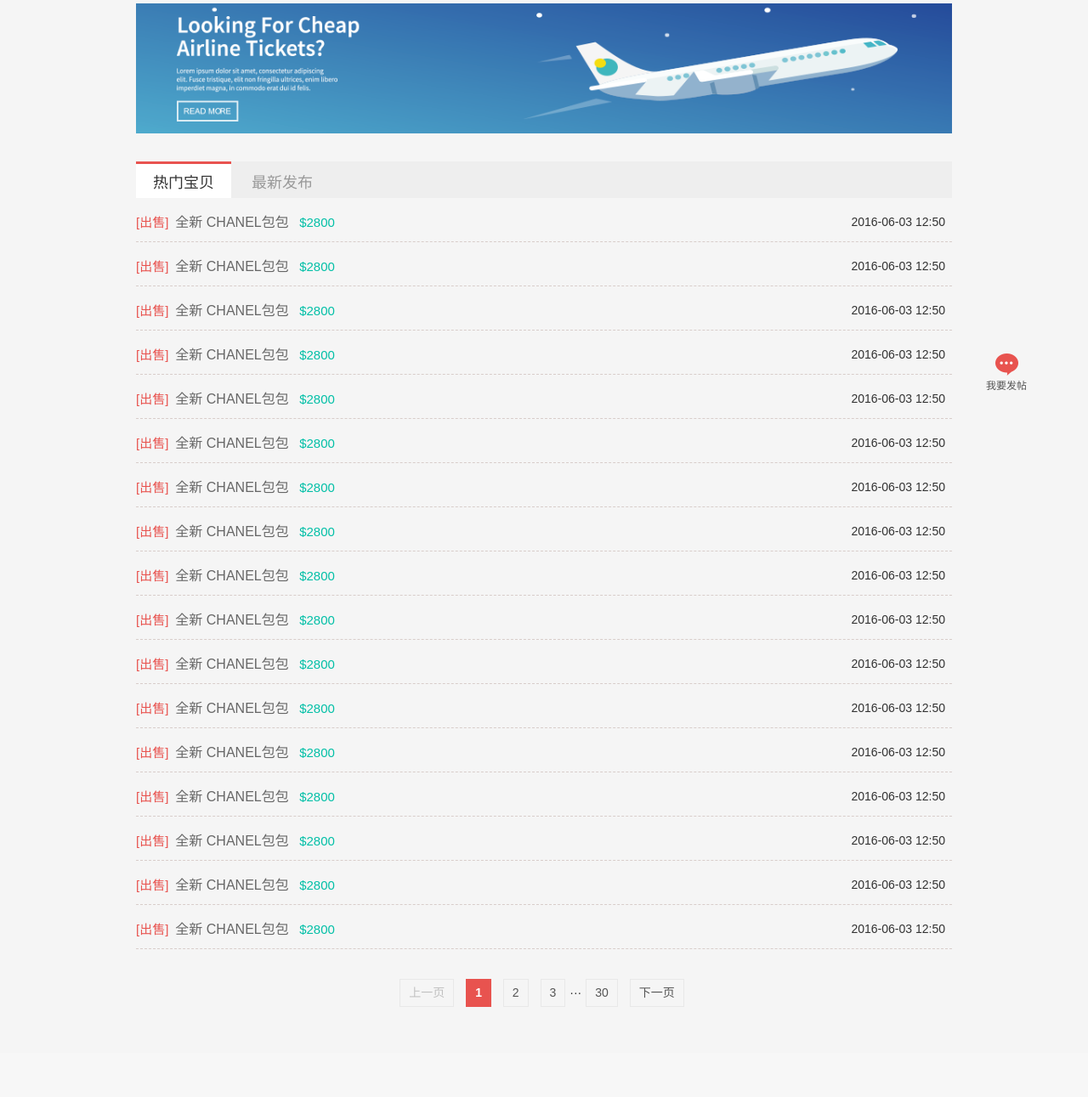
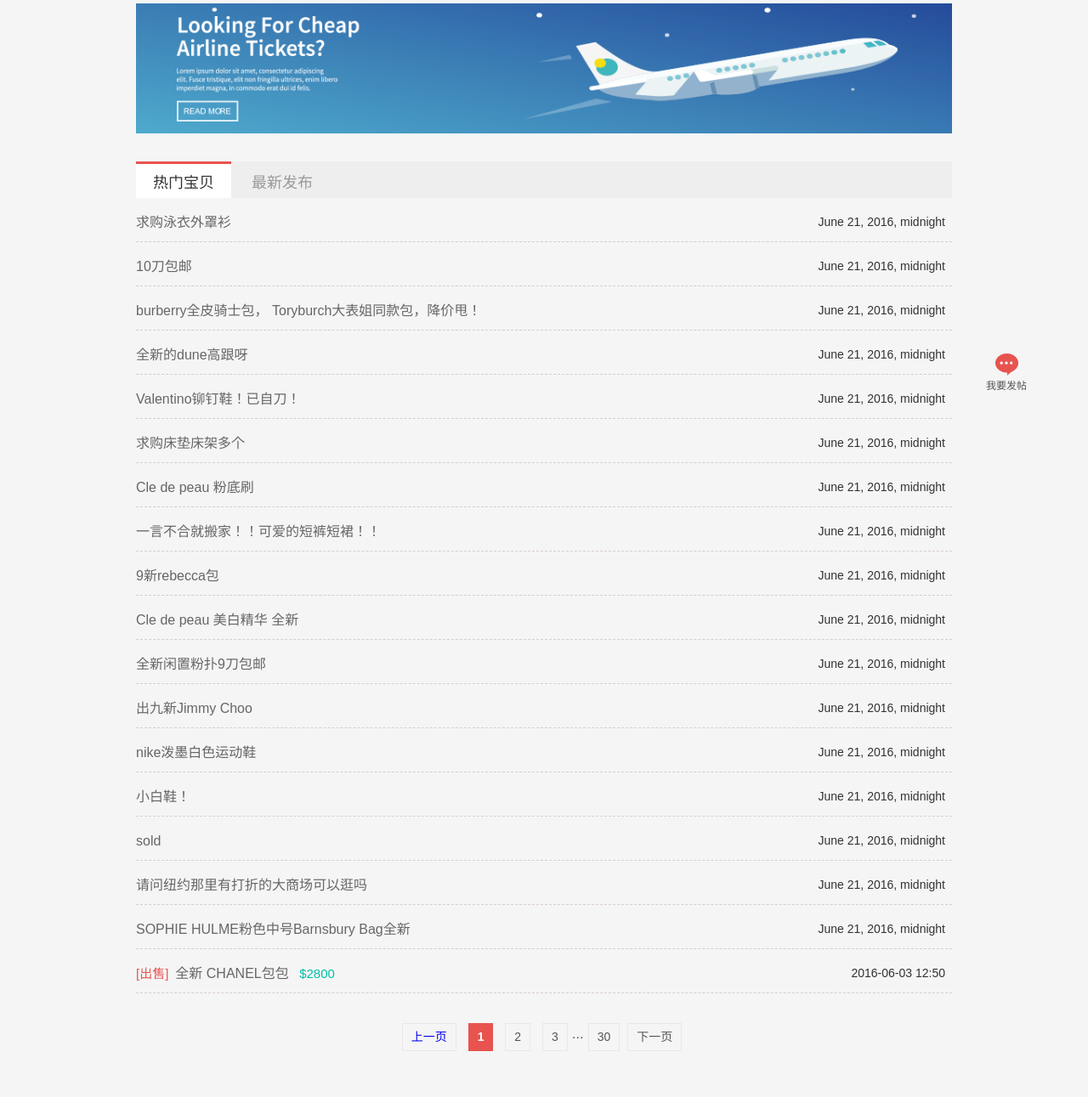
Before and after one commit to Liso/secondhanddjango, a Django app: page / in a window 1280 px wide. Shown: the part 178-1469 px from the top of the page at 85% size. Before the commit the page ends 1363 px from the top, so only its background shows below. Run offline with Django 3.2, Linux system fonts and the light colour scheme; data comes from the database, SQL or seed files in the repository; some libraries are stand-ins or nearby versions.

Commit message:
init populate data

```diff
--- a/listing/templates/listing/home.html
+++ b/listing/templates/listing/home.html
@@ -18,6 +18,7 @@ var _rollbarConfig = {
 </script>
     <!-- meta -->
     <meta charset="utf-8">
+    <meta http-equiv="Content-type" content="text/html; charset=utf-8" />
     <meta content="二手交易,出售,求购,二手论坛" name="keywords">
     <meta name="description" content="给你网是最活力的二手交易论坛,提供最新最全最真实的二手交易信息,寻二手物件来给你网,出售、求购、二手交易首选给你网">
     <title>给你网-最活力的二手交易论坛</title>
@@ -112,54 +113,18 @@ var _rollbarConfig = {
       <!--end #hot&new_tab-->
       <div class="pop_items">
         <ul>
-          <li><span style="color:#e8534f;">[出售]</span><span style="font-size:16px;">全新 CHANEL包包 </span><span style="color:#01bfa6;">$2800 </span>
-            <span style="width:auto;float:right;color:#333;font-size:14px;">2016-06-03  12:50</span>
+          {% for post in posts %}
+          <li>
+          <a href="{{ post.url }}">
+          <span style="font-size:16px;">
+            {{ post.title }}
+          </span>
+          </a>
+          <span style="width:auto;float:right;color:#333;font-size:14px;">
+            {{ post.last_updated_at }}
+          </span>
           </li>
-          <li><span style="color:#e8534f;">[出售]</span><span style="font-size:16px;">全新 CHANEL包包 </span><span style="color:#01bfa6;">$2800 </span>
-            <span style="width:auto;float:right;color:#333;font-size:14px;">2016-06-03  12:50</span>
-          </li>
-          <li><span style="color:#e8534f;">[出售]</span><span style="font-size:16px;">全新 CHANEL包包 </span><span style="color:#01bfa6;">$2800 </span>
-            <span style="width:auto;float:right;color:#333;font-size:14px;">2016-06-03  12:50</span>
-          </li>
-          <li><span style="color:#e8534f;">[出售]</span><span style="font-size:16px;">全新 CHANEL包包 </span><span style="color:#01bfa6;">$2800 </span>
-            <span style="width:auto;float:right;color:#333;font-size:14px;">2016-06-03  12:50</span>
-          </li>
-          <li><span style="color:#e8534f;">[出售]</span><span style="font-size:16px;">全新 CHANEL包包 </span><span style="color:#01bfa6;">$2800 </span>
-            <span style="width:auto;float:right;color:#333;font-size:14px;">2016-06-03  12:50</span>
-          </li>
-          <li><span style="color:#e8534f;">[出售]</span><span style="font-size:16px;">全新 CHANEL包包 </span><span style="color:#01bfa6;">$2800 </span>
-            <span style="width:auto;float:right;color:#333;font-size:14px;">2016-06-03  12:50</span>
-          </li>
-          <li><span style="color:#e8534f;">[出售]</span><span style="font-size:16px;">全新 CHANEL包包 </span><span style="color:#01bfa6;">$2800 </span>
-            <span style="width:auto;float:right;color:#333;font-size:14px;">2016-06-03  12:50</span>
-          </li>
-          <li><span style="color:#e8534f;">[出售]</span><span style="font-size:16px;">全新 CHANEL包包 </span><span style="color:#01bfa6;">$2800 </span>
-            <span style="width:auto;float:right;color:#333;font-size:14px;">2016-06-03  12:50</span>
-          </li>
-          <li><span style="color:#e8534f;">[出售]</span><span style="font-size:16px;">全新 CHANEL包包 </span><span style="color:#01bfa6;">$2800 </span>
-            <span style="width:auto;float:right;color:#333;font-size:14px;">2016-06-03  12:50</span>
-          </li>
-          <li><span style="color:#e8534f;">[出售]</span><span style="font-size:16px;">全新 CHANEL包包 </span><span style="color:#01bfa6;">$2800 </span>
-            <span style="width:auto;float:right;color:#333;font-size:14px;">2016-06-03  12:50</span>
-          </li>
-          <li><span style="color:#e8534f;">[出售]</span><span style="font-size:16px;">全新 CHANEL包包 </span><span style="color:#01bfa6;">$2800 </span>
-            <span style="width:auto;float:right;color:#333;font-size:14px;">2016-06-03  12:50</span>
-          </li>
-          <li><span style="color:#e8534f;">[出售]</span><span style="font-size:16px;">全新 CHANEL包包 </span><span style="color:#01bfa6;">$2800 </span>
-            <span style="width:auto;float:right;color:#333;font-size:14px;">2016-06-03  12:50</span>
-          </li>
-          <li><span style="color:#e8534f;">[出售]</span><span style="font-size:16px;">全新 CHANEL包包 </span><span style="color:#01bfa6;">$2800 </span>
-            <span style="width:auto;float:right;color:#333;font-size:14px;">2016-06-03  12:50</span>
-          </li>
-          <li><span style="color:#e8534f;">[出售]</span><span style="font-size:16px;">全新 CHANEL包包 </span><span style="color:#01bfa6;">$2800 </span>
-            <span style="width:auto;float:right;color:#333;font-size:14px;">2016-06-03  12:50</span>
-          </li>
-          <li><span style="color:#e8534f;">[出售]</span><span style="font-size:16px;">全新 CHANEL包包 </span><span style="color:#01bfa6;">$2800 </span>
-            <span style="width:auto;float:right;color:#333;font-size:14px;">2016-06-03  12:50</span>
-          </li>
-          <li><span style="color:#e8534f;">[出售]</span><span style="font-size:16px;">全新 CHANEL包包 </span><span style="color:#01bfa6;">$2800 </span>
-            <span style="width:auto;float:right;color:#333;font-size:14px;">2016-06-03  12:50</span>
-          </li>
+          {% endfor %}
           <li><span style="color:#e8534f;">[出售]</span><span style="font-size:16px;">全新 CHANEL包包 </span><span style="color:#01bfa6;">$2800 </span>
             <span style="width:auto;float:right;color:#333;font-size:14px;">2016-06-03  12:50</span>
           </li>
@@ -170,7 +135,10 @@ var _rollbarConfig = {
       <div class="item_con_pager">
         <div class="pager_container">
           <span hidefocus="hidefocus" action="prev" class="pager_prev pager_prev_disabled">
-          <strong class="pager_lgthen pager_lgthen_dis"></strong>上一页</span>
+
+          <a href="?page={{ contacts.previous_page_number }}">
+            <strong class="pager_lgthen {% if not contacts.has_previous %} pager_lgthen_dis {% endif %}"></strong>上一页</span>
+          </a>
           <span hidefocus="hidefocus" page="1" class="pager_is_current">
           1
           </span>
@@ -182,7 +150,9 @@ var _rollbarConfig = {
           </span>···<span hidefocus="hidefocus" page="30" class="pager_not_current">
           30
           </span>
-          <span hidefocus="hidefocus" action="next" class="pager_next ">下一页<strong class="pager_lgthen "></strong></span>
+          <a href="?page={{ posts.next_page_number }}">
+            <span hidefocus="hidefocus" action="next" class="pager_next ">下一页<strong class="pager_lgthen "></strong></span>
+          </a>
         </div>
       </div>
       <!--end #item_con_pager-->
--- a/listing/views.py
+++ b/listing/views.py
@@ -1,6 +1,7 @@
 import base64
 import requests
 
+from django.core.paginator import Paginator, EmptyPage, PageNotAnInteger
 from django.shortcuts import render, render_to_response
 from django.template import RequestContext
 from django.contrib.auth.models import User, Group
@@ -17,7 +18,19 @@ from listing.models import Post
 # Create your views here.
 
 def index(request):
-    return render_to_response('listing/home.html', {}, context_instance=RequestContext(request))
+    post_list = Post.objects.all().order_by('-last_updated_at')
+    paginator = Paginator(post_list, 17) # Show 17 posts per page
+
+    page = request.GET.get('page')
+    try:
+        posts = paginator.page(page)
+    except PageNotAnInteger:
+        # If page is not an integer, deliver first page.
+        posts = paginator.page(1)
+    except EmptyPage:
+        # If page is out of range (e.g. 9999), deliver last page of results.
+        posts = paginator.page(paginator.num_pages)
+    return render_to_response('listing/home.html', {"posts": posts}, context_instance=RequestContext(request))
 
 class UserViewSet(viewsets.ModelViewSet):
     """
```
Also changed, not shown: 1 other file.
